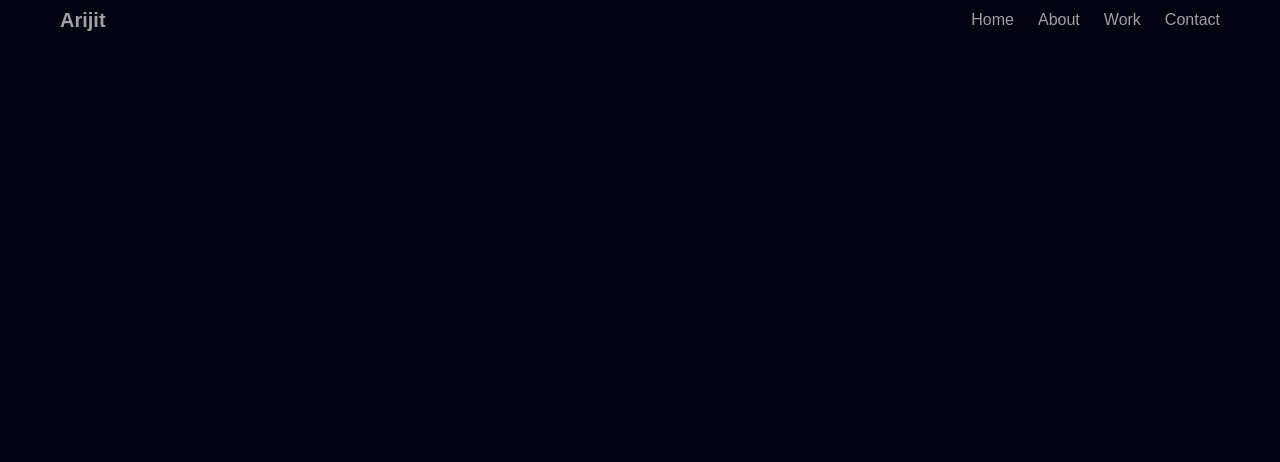
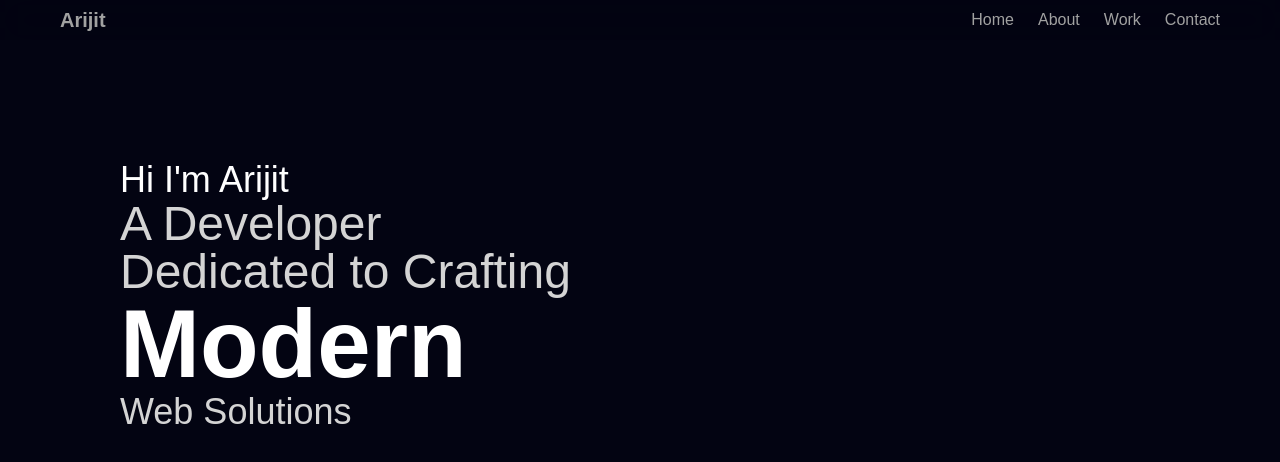
Before and after one commit to Arijit2175/Personal-Portfolio, a React (Vite) app: page / in a window 1280 px wide. Shown: the top 462 px of the page. Built offline with nearby package versions, Linux system fonts and the light colour scheme; a web font is replaced by a local one.

Commit message:
for parallax bg

```diff
--- a/src/sections/Hero.jsx
+++ b/src/sections/Hero.jsx
@@ -1,7 +1,11 @@
+import HeroText from "../components/HeroText"
+
 const Hero = () => {
   return <section className="flex items-start
   justify-center md:items-start md:justify-start
-  min-h-screen overflow-hidden c-space"></section>
+  min-h-screen overflow-hidden c-space">
+    <HeroText />
+    </section>
 }
 
 export default Hero
```
Also changed, not shown: src/components/ParallaxBackground.jsx (added).
